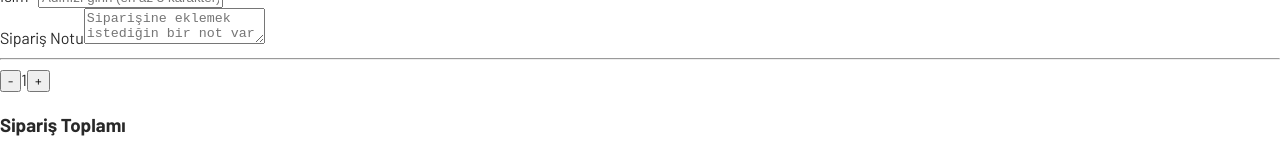
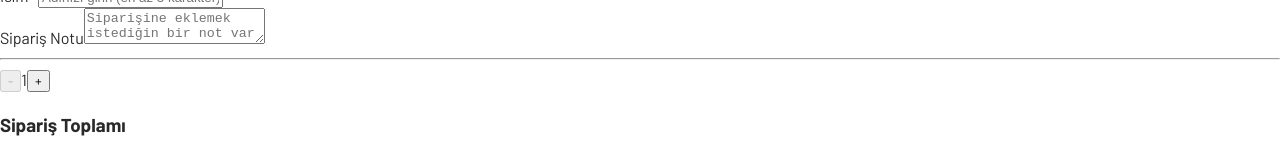
Before and after one commit to sinembaglar/fsweb-s8-challenge-pizza, a React (Vite) app: page /siparis in a window 1280 px wide. Shown: the part 942-1102 px from the top of the page. Built offline with nearby package versions, Linux system fonts and the light colour scheme; a web font is replaced by a local one.

Commit message:
Add quantity counter and calculated order total

```diff
--- a/src/components/OrderPizza.jsx
+++ b/src/components/OrderPizza.jsx
@@ -19,6 +19,9 @@ const malzemeler = [
   { id: 'sarimsak', ad: 'Sarımsak' },
 ]
 
+const PIZZA_FIYATI = 85.5
+const MALZEME_FIYATI = 5
+
 const initialForm = {
   isim: '',
   boyut: '',
@@ -29,6 +32,10 @@ const initialForm = {
 
 export default function OrderPizza() {
   const [form, setForm] = useState(initialForm)
+  const [adet, setAdet] = useState(1)
+
+  const secimlerFiyati = form.malzemeler.length * MALZEME_FIYATI * adet
+  const toplamFiyat = PIZZA_FIYATI * adet + secimlerFiyati
 
   function handleChange(event) {
     const { name, value, type, checked } = event.target
@@ -60,7 +67,7 @@ export default function OrderPizza() {
         <section>
           <h2>Position Absolute Acı Pizza</h2>
           <div>
-            <p>85.50₺</p>
+            <p>{PIZZA_FIYATI.toFixed(2)}₺</p>
             <p>4.9</p>
             <p>(200)</p>
           </div>
@@ -186,11 +193,20 @@ export default function OrderPizza() {
 
           <div>
             <div>
-              <button type="button" aria-label="Adedi azalt">
+              <button
+                type="button"
+                aria-label="Adedi azalt"
+                onClick={() => setAdet((prev) => prev - 1)}
+                disabled={adet === 1}
+              >
                 -
               </button>
-              <span aria-live="polite">1</span>
-              <button type="button" aria-label="Adedi artır">
+              <span aria-live="polite">{adet}</span>
+              <button
+                type="button"
+                aria-label="Adedi artır"
+                onClick={() => setAdet((prev) => prev + 1)}
+              >
                 +
               </button>
             </div>
@@ -201,11 +217,11 @@ export default function OrderPizza() {
                 <dl>
                   <div>
                     <dt>Seçimler</dt>
-                    <dd>0.00₺</dd>
+                    <dd>{secimlerFiyati.toFixed(2)}₺</dd>
                   </div>
                   <div>
                     <dt>Toplam</dt>
-                    <dd>85.50₺</dd>
+                    <dd>{toplamFiyat.toFixed(2)}₺</dd>
                   </div>
                 </dl>
               </section>
```
